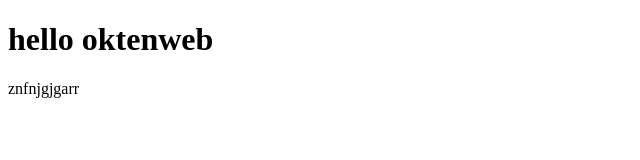
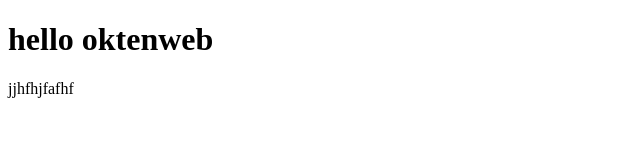
Before and after one commit to urayasen/jcx-may-18-1630, a plain HTML site: page 00/index.html in a window 1280 px wide. Shown: the full height of the page, 0-640 px from the left. Drawn offline with Linux system fonts and the light colour scheme.

Commit message:
fjjkhrgjdrhdsjr

```diff
--- a/00/index.html
+++ b/00/index.html
@@ -6,6 +6,6 @@
 </head>
 <body>
 <h1>hello oktenweb</h1>
-znfnjgjgarr
+jjhfhjfafhf
 </body>
 </html>
```
